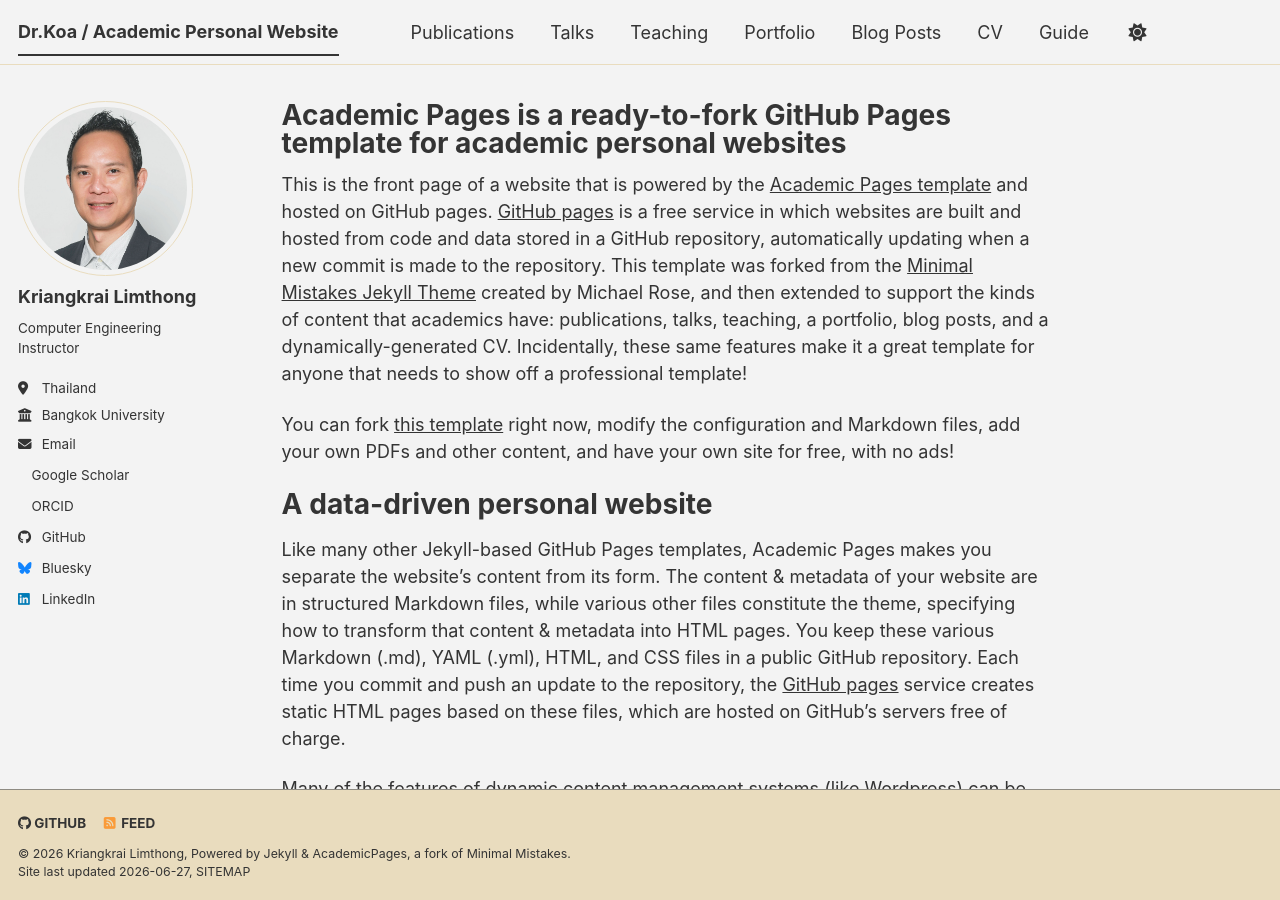
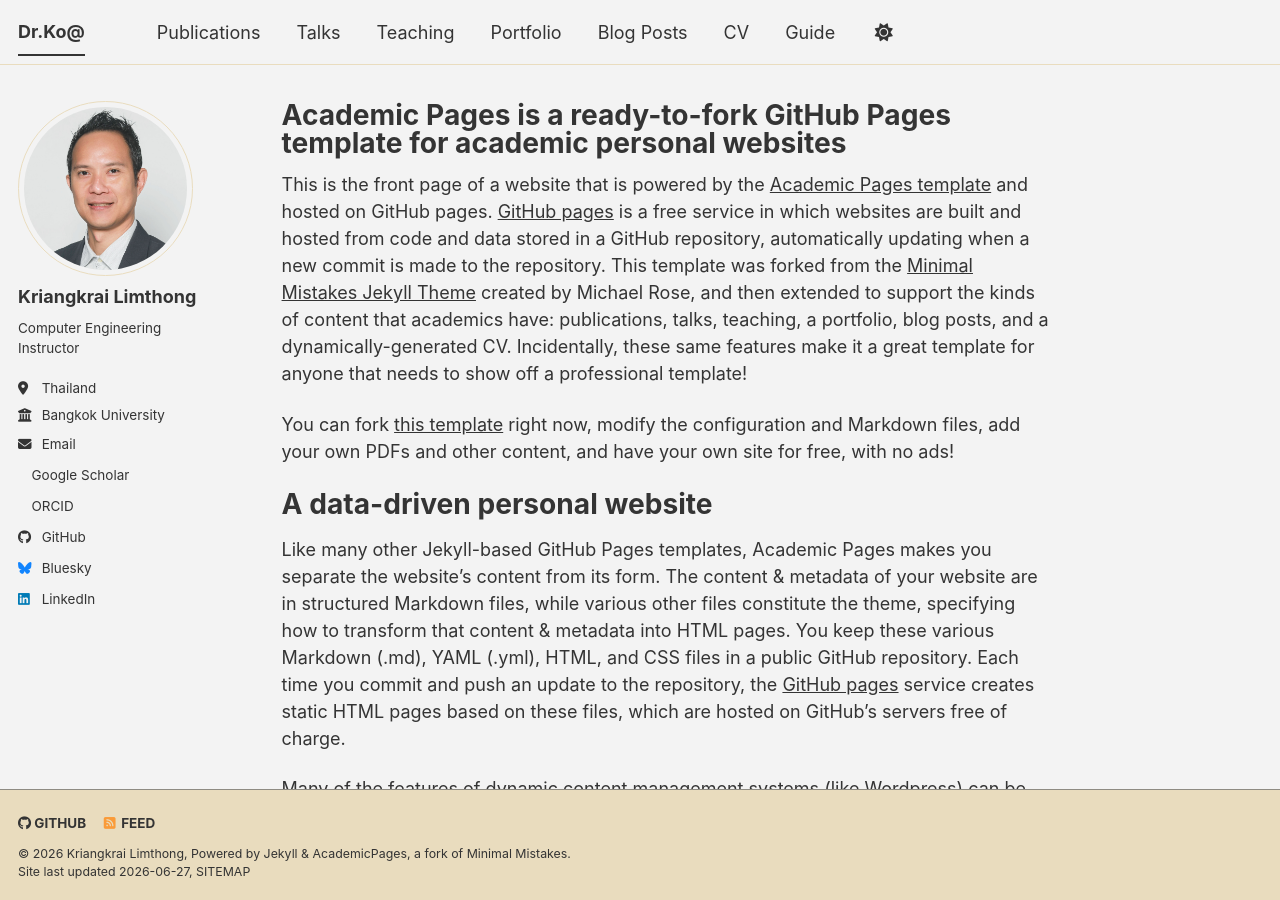
Before and after one commit to krngkr/krngkr.github.io, a Jekyll site: the page built from _pages/about.md, in a window 1280 px wide and 900 px high. Built offline with Jekyll 4.4.1, drawn with Linux system fonts in a browser that asks for light colours; a style sheet for code colours, icons or effects is not loaded.

Commit message:
Update _config.yml

```diff
--- a/_config.yml
+++ b/_config.yml
@@ -9,7 +9,7 @@
 # Basic Site Settings
 locale                   : "th-TH"
 site_theme               : "dirt" # The available themes options are "default", "air", "sunrise", "mint", "dirt" and "contrast"
-title                    : "Dr.Koa / Academic Personal Website"
+title                    : "Dr.Ko@"
 title_separator          : "-"
 name                     : &name "Kriangkrai Limthong"
 description              : &description "Kriangkrai Limthong's academic portfolio"   # Update this with a general description of your site, this is the default if not overridden by a page
```
